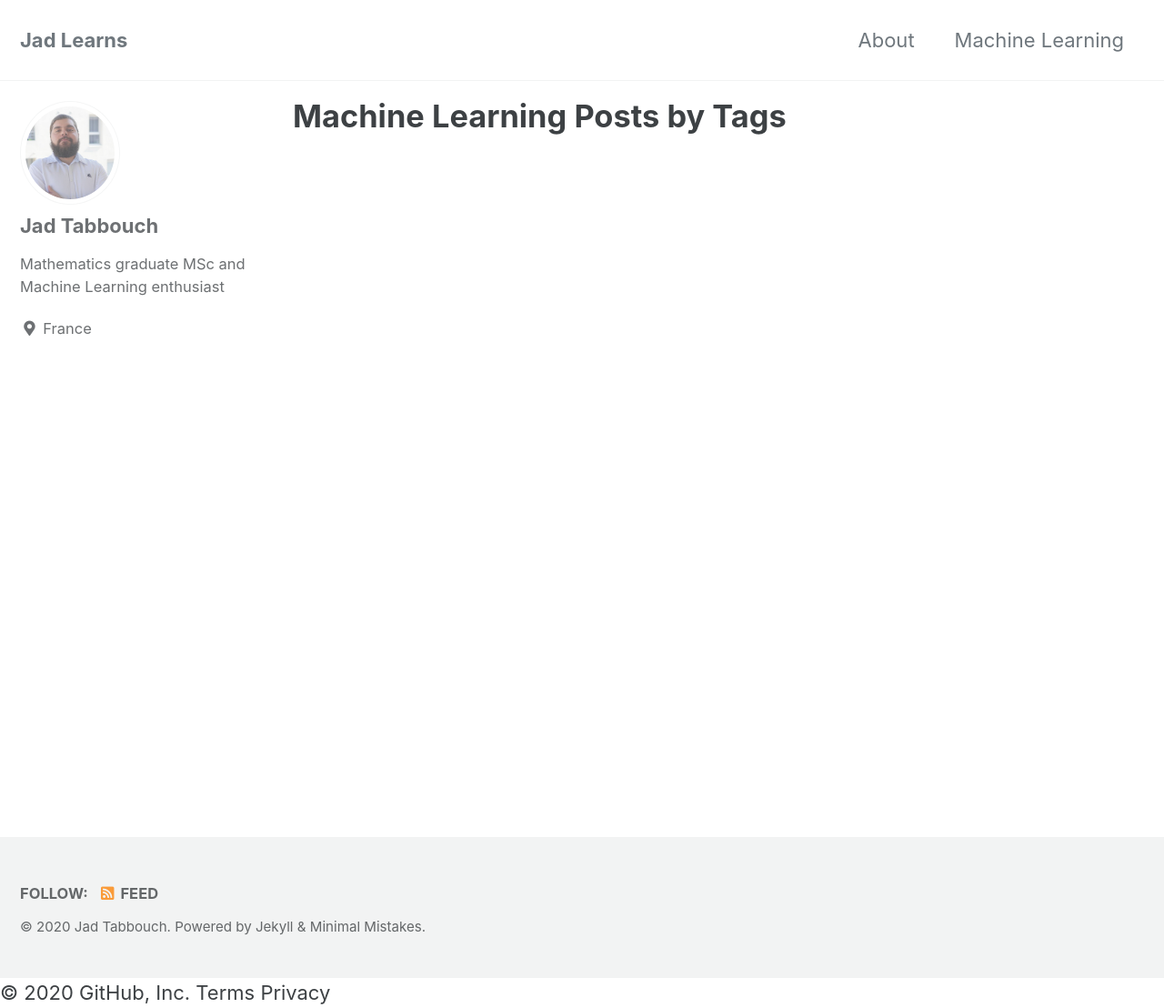
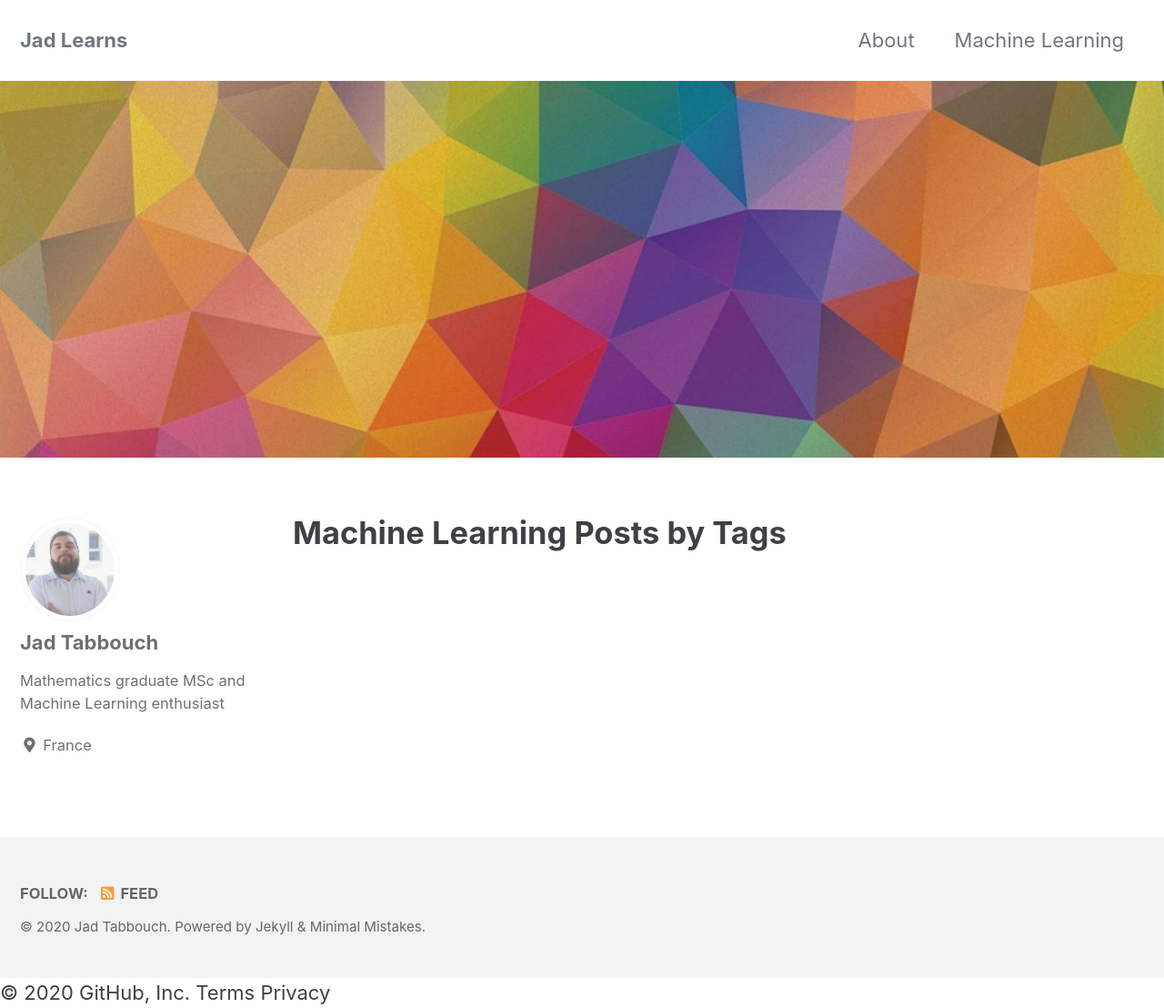
Before and after one commit to jad-tab/jad-tab.github.io, a Jekyll site: the page built from _pages/machinelearning.md, in a window 1280 px wide and 1108 px high. Shown: the whole window at 91% size. Built offline with Jekyll 4.4.1, drawn with Linux system fonts in a browser that asks for light colours; cached includes are drawn as plain includes.

Commit message:
Update machinelearning.md

```diff
--- a/_pages/machinelearning.md
+++ b/_pages/machinelearning.md
@@ -3,5 +3,8 @@ layout: archive
 permalink: /machine-learning/
 title: "Machine Learning Posts by Tags"
 author_profile: true
+header:
+ image: "/images/banner.jpg"
+
 mathjax: true
 ---
```
